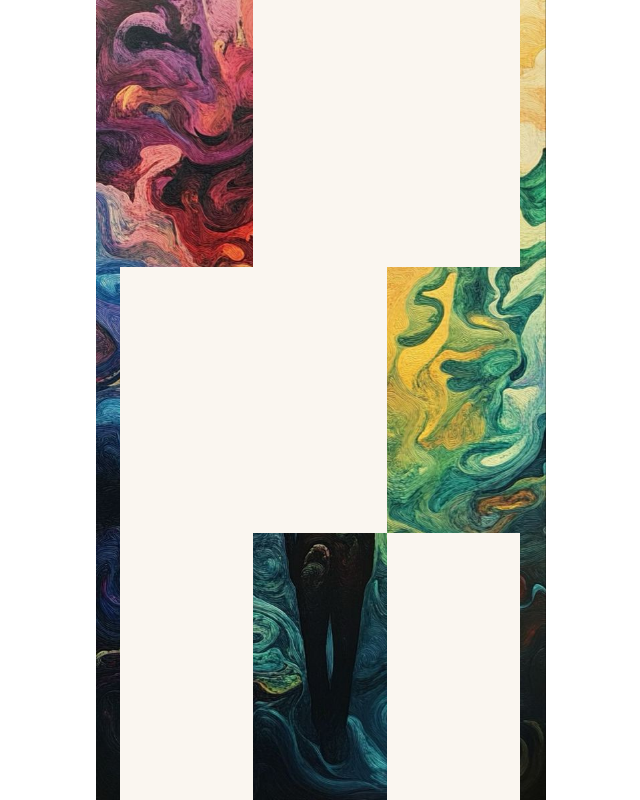
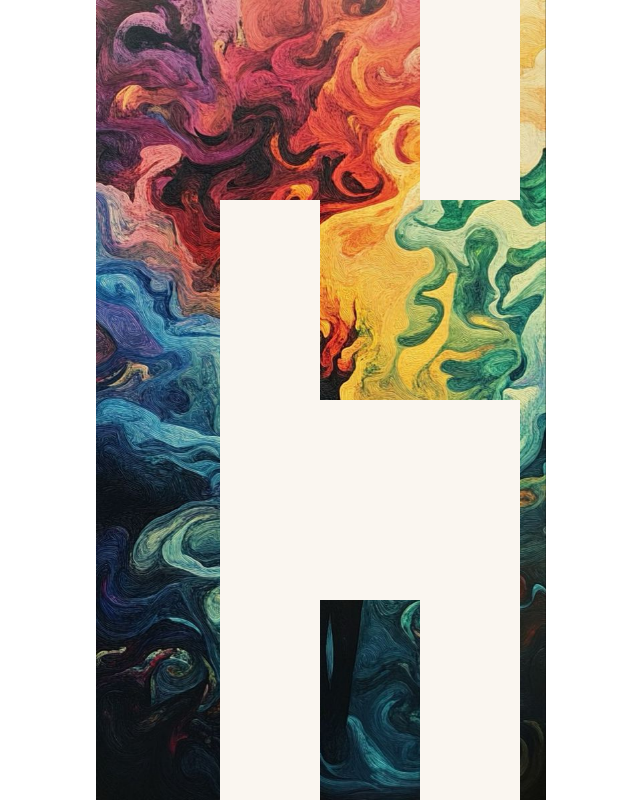
Before and after one commit to hadarskipper/lightson, a React (Vite) app: page / in a window 1280 px wide. Both pictures are taken after a click on the picture 533 px from the left and 380 px from the top of the page. Shown: the whole page, without its empty margins (320-960 px from the left). Built offline with nearby package versions, Linux system fonts and the light colour scheme.

Commit message:
added shuffle in start

```diff
--- a/src/Matrix.tsx
+++ b/src/Matrix.tsx
@@ -8,8 +8,9 @@ interface MatrixProps {
   cols?: number;
 }
 
-const TOTAL_GRID_ROWS = 3;
-const TOTAL_GRID_COLS = 3;
+const TOTAL_GRID_ROWS = 4;
+const TOTAL_GRID_COLS = 4;
+const SHUFFLE_ITERATIONS = 6;
 
 const imageFiles = [
   '1.jpg', '2.jpg', '3.jpg', '4.jpg', '5.jpg',
@@ -20,6 +21,23 @@ export const Matrix: React.FC<MatrixProps> = ({ rows = 3, cols = 3 }) => {
   const [widths, setWidths] = useState<{ [key: number]: number }>({});
   const [overlayStartingPosition, setOverlayStartingPosition] = useState<{ top: number; left: number; width: number; height: number; imageSrc: string; } | null>(null);
   const [tilesState, setTilesState] = useState<{ [key: string]: boolean }>({});
+
+  // Simulate five random tile clicks after the initial state is set
+  React.useEffect(() => {
+    if (overlayStartingPosition) {
+      // Add a small delay to ensure the tiles are rendered
+      setTimeout(() => {
+        // Perform SHUFFLE_ITERATIONS random toggles
+        for (let i = 0; i < SHUFFLE_ITERATIONS; i++) {
+          setTimeout(() => {
+            const randomRow = Math.floor(Math.random() * TOTAL_GRID_ROWS);
+            const randomCol = Math.floor(Math.random() * TOTAL_GRID_COLS);
+            handleTileToggle(randomRow, randomCol);
+          }, i * 250); // 20ms buffer between each toggle
+        }
+      }, 600); // Initial delay to ensure overlay is visible
+    }
+  }, [overlayStartingPosition]);
 
   const handleTileToggle = (rowIndex: number, colIndex: number) => {
     const neighbors = [
@@ -67,7 +85,7 @@ export const Matrix: React.FC<MatrixProps> = ({ rows = 3, cols = 3 }) => {
       for (let row = 0; row < TOTAL_GRID_ROWS; row++) {
         for (let col = 0; col < TOTAL_GRID_COLS; col++) {
           const tileKey = `${row}-${col}`;
-          initialTilesState[tileKey] = (row + col) % 3 === 0; // Using the same pattern as in Tiles.tsx
+          initialTilesState[tileKey] = true; // All tiles start transparent
         }
       }
       setTilesState(initialTilesState);
--- a/src/Tiles.tsx
+++ b/src/Tiles.tsx
@@ -2,8 +2,8 @@ import React from 'react';
 import './Tiles.css';
 
 // Utility function to determine initial transparency pattern
-export const getInitialTileTransparency = (rowIndex: number, colIndex: number): boolean => {
-  return (rowIndex + colIndex) % 3 === 0;
+export const getInitialTileTransparency = (_rowIndex: number, _colIndex: number): boolean => {
+  return true;  // All tiles start transparent
 };
 
 interface TilesProps {
```
